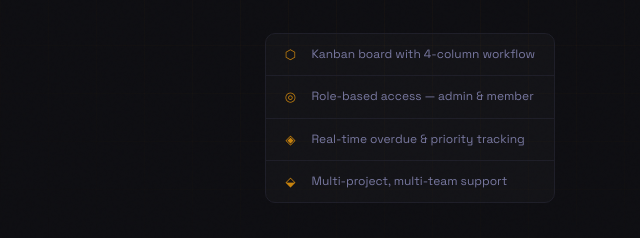
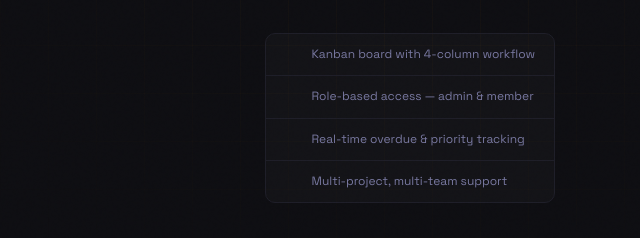
Before and after one commit to Aryan457dwivedi/taskflow, a website: page public/index.html in a window 1280 px wide. Shown: the part 531-769 px from the top of the page, 0-640 px from the left. Drawn offline with Linux system fonts and the light colour scheme.

Commit message:
Remove feature icons from index.html

```diff
--- a/public/index.html
+++ b/public/index.html
@@ -136,19 +136,19 @@
 
         <div class="auth-feature-list">
           <div class="auth-feature">
-            <span class="auth-feature-icon">⬡</span>
+            <span class="auth-feature-icon"></span>
             Kanban board with 4-column workflow
           </div>
           <div class="auth-feature">
-            <span class="auth-feature-icon">◎</span>
+            <span class="auth-feature-icon"></span>
             Role-based access — admin &amp; member
           </div>
           <div class="auth-feature">
-            <span class="auth-feature-icon">◈</span>
+            <span class="auth-feature-icon"></span>
             Real-time overdue &amp; priority tracking
           </div>
           <div class="auth-feature">
-            <span class="auth-feature-icon">⬙</span>
+            <span class="auth-feature-icon"></span>
             Multi-project, multi-team support
           </div>
         </div>
```
